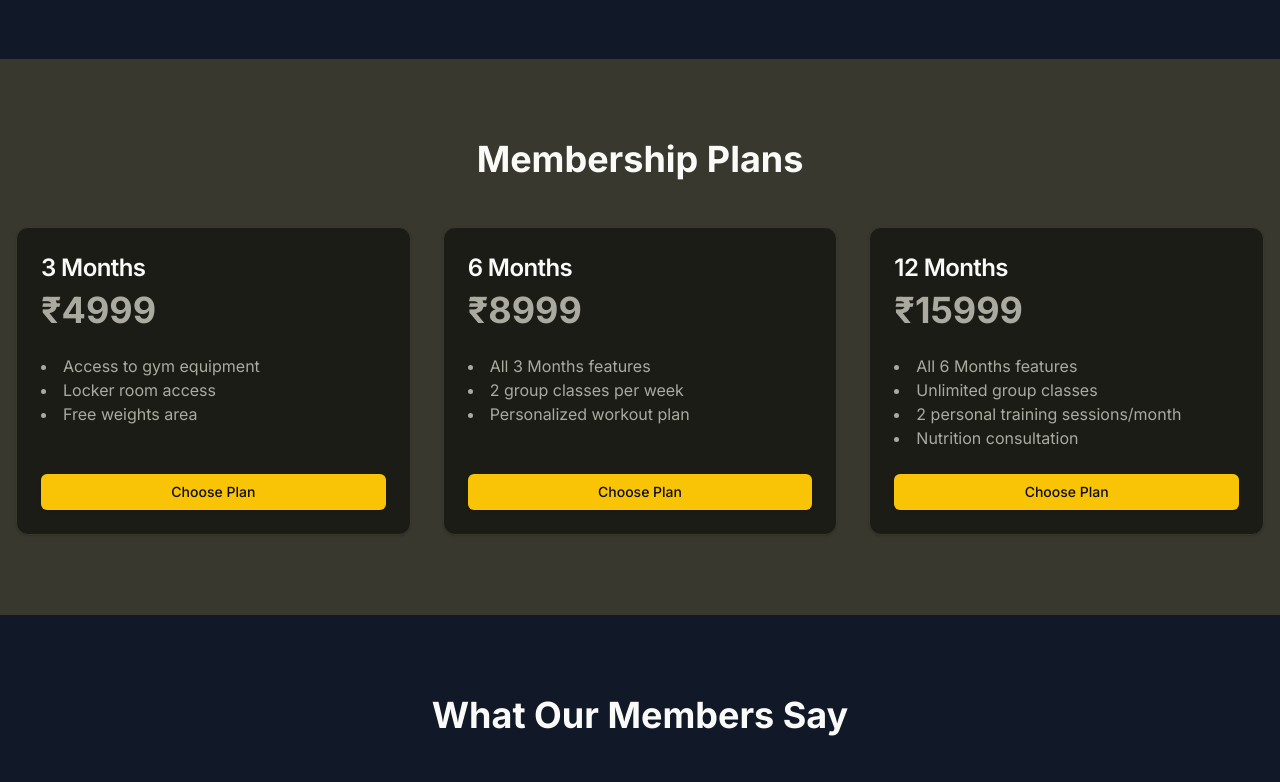
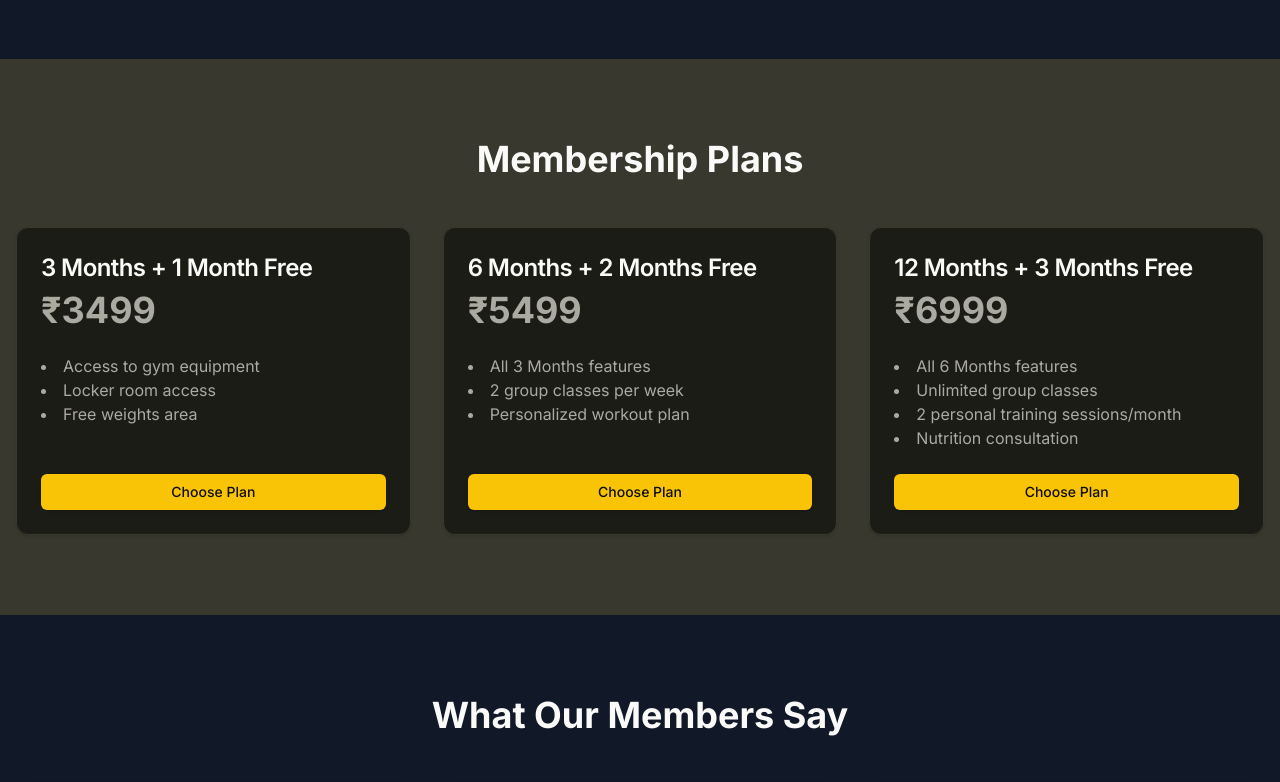
Before and after one commit to Manushprajwal7/hawkfithub, a Next.js app: page / in a window 1280 px wide. Shown: the part 2000-2782 px from the top of the page. Built offline with nearby package versions, Linux system fonts and the light colour scheme.

Commit message:
updated reviews

```diff
--- a/app/components/Footer.tsx
+++ b/app/components/Footer.tsx
@@ -1,7 +1,7 @@
-'use client'
+"use client";
 
-import { motion } from 'framer-motion'
-import { Facebook, Instagram, Twitter } from 'lucide-react'
+import { motion } from "framer-motion";
+import { Facebook, Instagram, Twitter } from "lucide-react";
 
 export default function Footer() {
   return (
@@ -15,7 +15,9 @@ export default function Footer() {
             transition={{ duration: 0.5 }}
           >
             <h3 className="text-xl font-bold">The Hawk Fit Hub</h3>
-            <p className="text-gray-400">Transform Your Body, Elevate Your Mind</p>
+            <p className="text-gray-400">
+              Transform Your Body, Elevate Your Mind
+            </p>
           </motion.div>
           <motion.div
             className="flex space-x-4"
@@ -23,13 +25,22 @@ export default function Footer() {
             animate={{ y: 0, opacity: 1 }}
             transition={{ duration: 0.5, delay: 0.2 }}
           >
-            <a href="#" className="text-gray-400 hover:text-white transition-colors">
+            <a
+              href="#"
+              className="text-gray-400 hover:text-white transition-colors"
+            >
               <Facebook className="w-6 h-6" />
             </a>
-            <a href="#" className="text-gray-400 hover:text-white transition-colors">
+            <a
+              href="https://www.instagram.com/the_hawk_fit_hub/"
+              className="text-gray-400 hover:text-white transition-colors"
+            >
               <Instagram className="w-6 h-6" />
             </a>
-            <a href="#" className="text-gray-400 hover:text-white transition-colors">
+            <a
+              href="#"
+              className="text-gray-400 hover:text-white transition-colors"
+            >
               <Twitter className="w-6 h-6" />
             </a>
           </motion.div>
@@ -40,9 +51,10 @@ export default function Footer() {
           animate={{ y: 0, opacity: 1 }}
           transition={{ duration: 0.5, delay: 0.4 }}
         >
-          &copy; {new Date().getFullYear()} The Hawk Fit Hub. All rights reserved.
+          &copy; {new Date().getFullYear()} The Hawk Fit Hub. All rights
+          reserved.
         </motion.div>
       </div>
     </footer>
-  )
+  );
 }
--- a/app/components/Hero.tsx
+++ b/app/components/Hero.tsx
@@ -3,7 +3,7 @@
 import { motion } from "framer-motion";
 import { Button } from "@/app/components/ui/button";
 import Image from "next/image";
-
+import Link from "next/link";
 export default function Hero() {
   return (
     <section
@@ -37,9 +37,11 @@ export default function Hero() {
           <p className="text-xl md:text-2xl mb-8">
             Transform Your Body, Elevate Your Mind
           </p>
-          <Button size="lg" className="text-lg px-8 py-6">
-            Join Us Now
-          </Button>
+          <Link href="/register">
+            <Button size="lg" className="text-lg px-8 py-6">
+              Join Us Now
+            </Button>
+          </Link>
         </motion.div>
       </div>
     </section>
--- a/app/components/Pricing.tsx
+++ b/app/components/Pricing.tsx
@@ -14,8 +14,8 @@ import Link from "next/link";
 
 const plans = [
   {
-    name: "3 Months",
-    price: 4999,
+    name: "3 Months + 1 Month Free",
+    price: 3499,
     features: [
       "Access to gym equipment",
       "Locker room access",
@@ -23,8 +23,8 @@ const plans = [
     ],
   },
   {
-    name: "6 Months",
-    price: 8999,
+    name: "6 Months + 2 Months Free",
+    price: 5499,
     features: [
       "All 3 Months features",
       "2 group classes per week",
@@ -32,8 +32,8 @@ const plans = [
     ],
   },
   {
-    name: "12 Months",
-    price: 15999,
+    name: "12 Months + 3 Months Free",
+    price: 6999,
     features: [
       "All 6 Months features",
       "Unlimited group classes",
--- a/app/components/Reviews.tsx
+++ b/app/components/Reviews.tsx
@@ -12,19 +12,19 @@ import { Star } from "lucide-react";
 
 const reviews = [
   {
-    name: "Abhishek .",
+    name: " Vino Theya",
     rating: 5,
-    text: "The Hawk Fit Hub has transformed my fitness journey. The trainers are exceptional!",
+    text: "This gym has been an amazing experience for me. The trainers are approachable and genuinely care about your progress. The atmosphere is warm and inviting, making it feel less like a gym and more like a family. It’s a place where you feel motivated and supported every step of the way",
   },
   {
-    name: "Rakshith R.",
-    rating: 4,
-    text: "Great variety of classes and top-notch equipment. Highly recommended!",
+    name: " Sarath Ak",
+    rating: 5,
+    text: "This gym offers a fantastic atmosphere for achieving your fitness goals. The equipment is modern and well-maintained, making workouts enjoyable. The staff is friendly and always available to provide assistance or guidance. Cleanliness is a clear priority, ensuring a comfortable experience for all members. Overall, I highly recommend this gym for anyone seeking a positive and productive workout environment.Thanks THE HAWK FIT HUB",
   },
   {
-    name: "Joseph J Mathew .",
+    name: "Alan sibi",
     rating: 5,
-    text: "The community here is amazing. I've made great friends and achieved my fitness goals.",
+    text: "Very nice gym for beginners and very helpful trainers and people around you. They can bring the best out of u.",
   },
 ];
 
```
